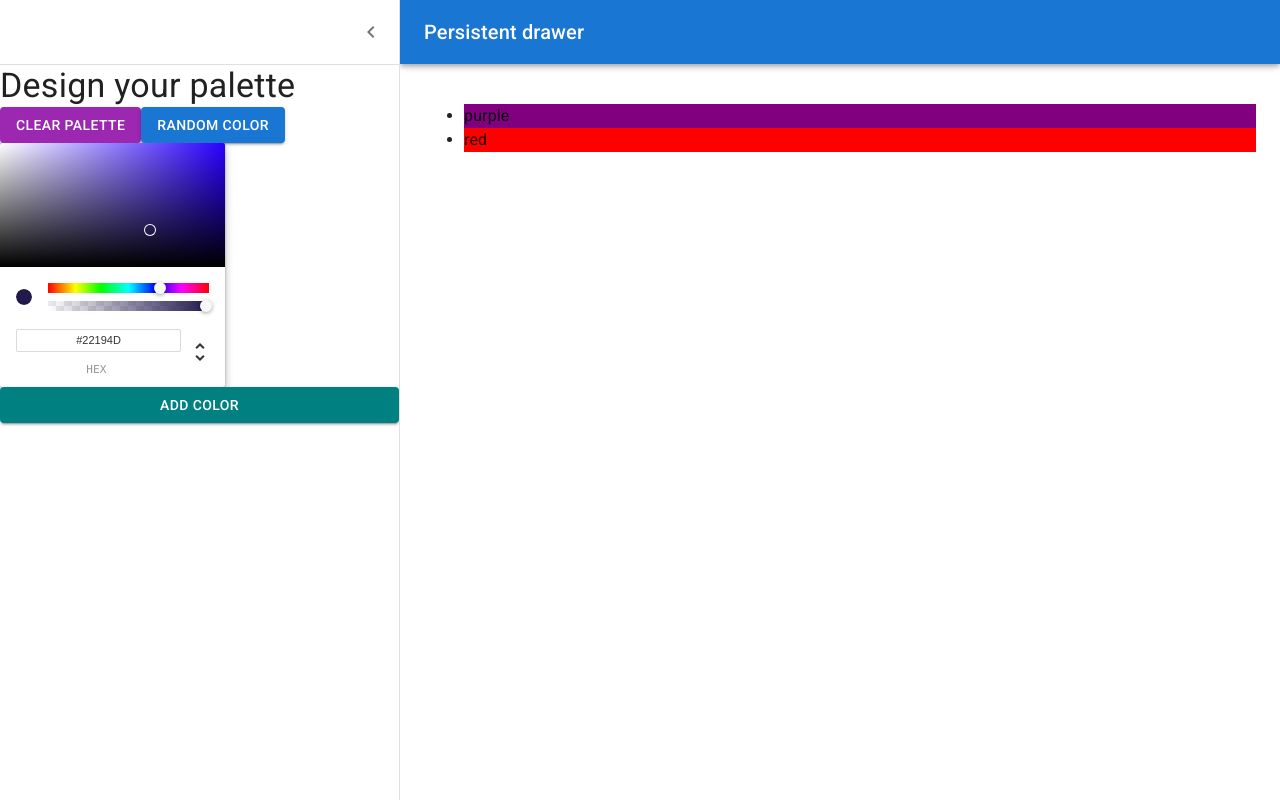
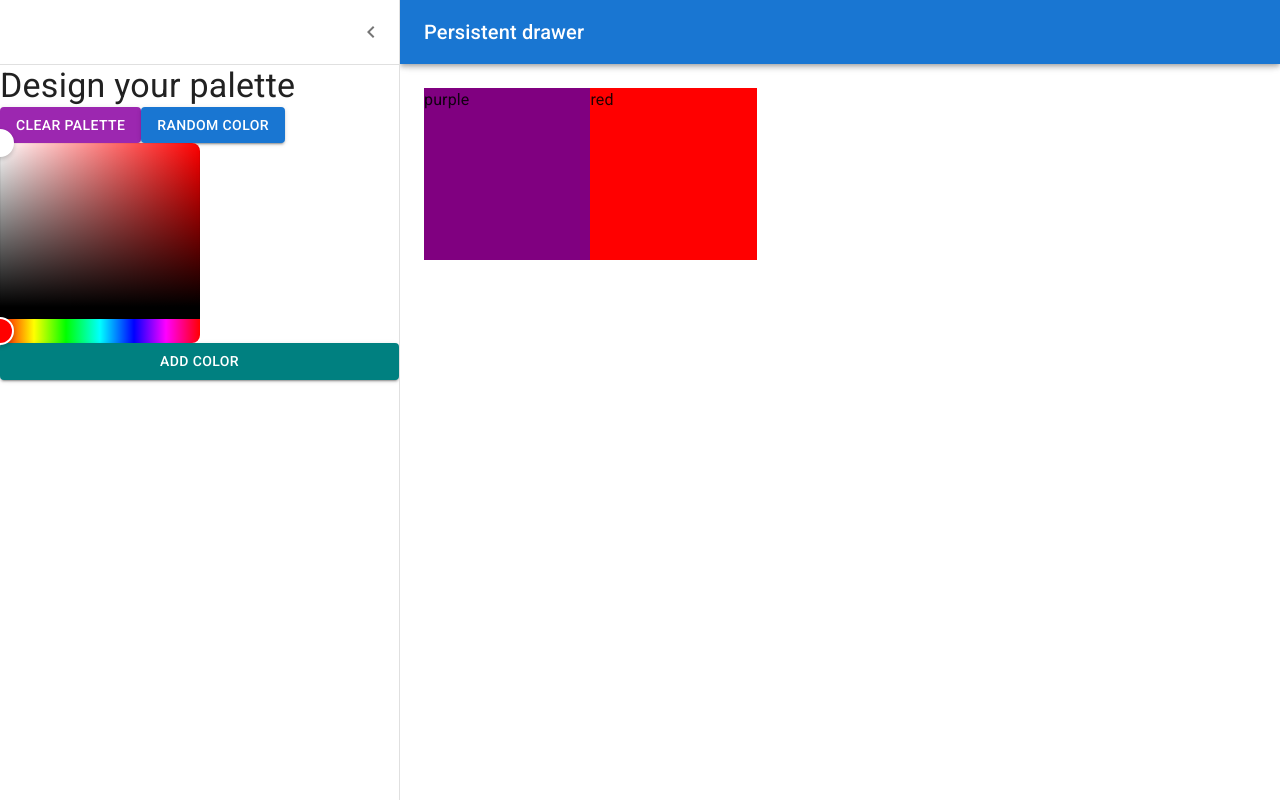
Before and after one commit to matic1909/color-app, a React (Create React App) app: page /palette/new in a window 1280 px wide. Both pictures are taken after a click on the button "open drawer". Built offline with nearby package versions, Linux system fonts and the light colour scheme.

Commit message:
changed to different color picker library

```diff
--- a/package.json
+++ b/package.json
@@ -14,7 +14,7 @@
     "chroma-js": "^2.1.2",
     "rc-slider": "^9.7.4",
     "react": "^17.0.2",
-    "react-color": "^2.19.3",
+    "react-colorful": "^5.5.0",
     "react-copy-to-clipboard": "^5.0.4",
     "react-dom": "^17.0.2",
     "react-router-dom": "^5.3.0",
--- /dev/null
+++ b/src/components/NewPaletteForm/DraggableColorBox.js
@@ -0,0 +1,8 @@
+import React from 'react';
+import * as Styled from './styles';
+
+export default function DraggableColorBox({ color }) {
+  return (
+    <Styled.DraggableColorBox color={color}>{color}</Styled.DraggableColorBox>
+  );
+}
--- a/src/components/NewPaletteForm/NewPaletteForm.js
+++ b/src/components/NewPaletteForm/NewPaletteForm.js
@@ -15,13 +15,15 @@ import {
   Menu as MenuIcon,
   ChevronLeft as ChevronLeftIcon,
 } from '@mui/icons-material';
-import { ChromePicker } from 'react-color';
+import { HexColorPicker } from 'react-colorful';
+import DraggableColorBox from './DraggableColorBox';
 
 const drawerWidth = 400;
 
 const Main = styled('main', { shouldForwardProp: (prop) => prop !== 'open' })(
   ({ theme, open }) => ({
     flexGrow: 1,
+    height: `calc(100vh - 64px)`,
     padding: theme.spacing(3),
     transition: theme.transitions.create('margin', {
       easing: theme.transitions.easing.sharp,
@@ -78,10 +80,6 @@ export default function NewPaletteForm() {
     setOpen(false);
   };
 
-  const updateColor = (newColor) => {
-    setColor(newColor.hex);
-  };
-
   const addNewColor = () => {
     setColors([...colors, color]);
   };
@@ -133,10 +131,7 @@ export default function NewPaletteForm() {
             Random Color
           </Button>
         </div>
-        <ChromePicker
-          value={color}
-          onChangeComplete={(newColor) => updateColor(newColor)}
-        />
+        <HexColorPicker color={color} onChange={setColor} />
         <Button
           variant="contained"
           color="primary"
@@ -148,11 +143,9 @@ export default function NewPaletteForm() {
       </Drawer>
       <Main open={open}>
         <DrawerHeader />
-        <ul>
-          {colors.map((c) => (
-            <li style={{ backgroundColor: c }}>{c}</li>
-          ))}
-        </ul>
+        {colors.map((c) => (
+          <DraggableColorBox color={c} />
+        ))}
       </Main>
     </Box>
   );
--- /dev/null
+++ b/src/components/NewPaletteForm/styles.js
@@ -0,0 +1,12 @@
+import styled from 'styled-components';
+
+export const DraggableColorBox = styled.div`
+  background-color: ${(p) => p.color};
+  width: 20%;
+  height: 25%;
+  margin: 0 auto;
+  display: inline-block;
+  cursor: pointer;
+  position: relative;
+  margin-bottom: -3.5px;
+`;
```
Also changed, not shown: 1 other file (tests, documents, lock files or other folders).
